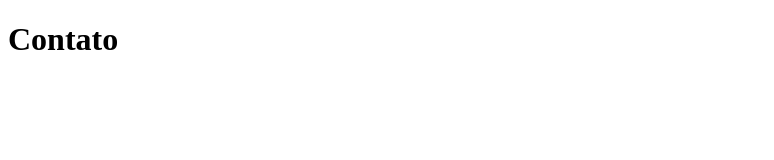
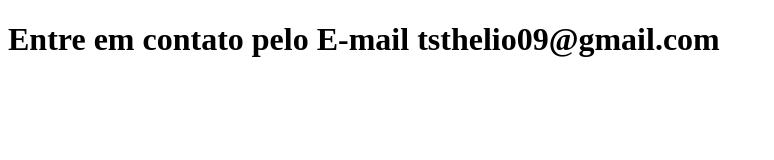
Before and after one commit to heliomottati/sistema-de-cadastro, a plain HTML site: page contato.html in a window 1280 px wide. Shown: the whole page, without its empty margins (0-774 px from the left). Drawn offline with Linux system fonts and the light colour scheme.

Commit message:
Criando o paragrafo com e-mail

```diff
--- a/contato.html
+++ b/contato.html
@@ -6,6 +6,6 @@
     <title>Contato</title>
 </head>
 <body>
-    <h1>Contato</h1>
+    <h1> Entre em contato pelo E-mail tsthelio09@gmail.com</h1>
 </body>
 </html>
```
